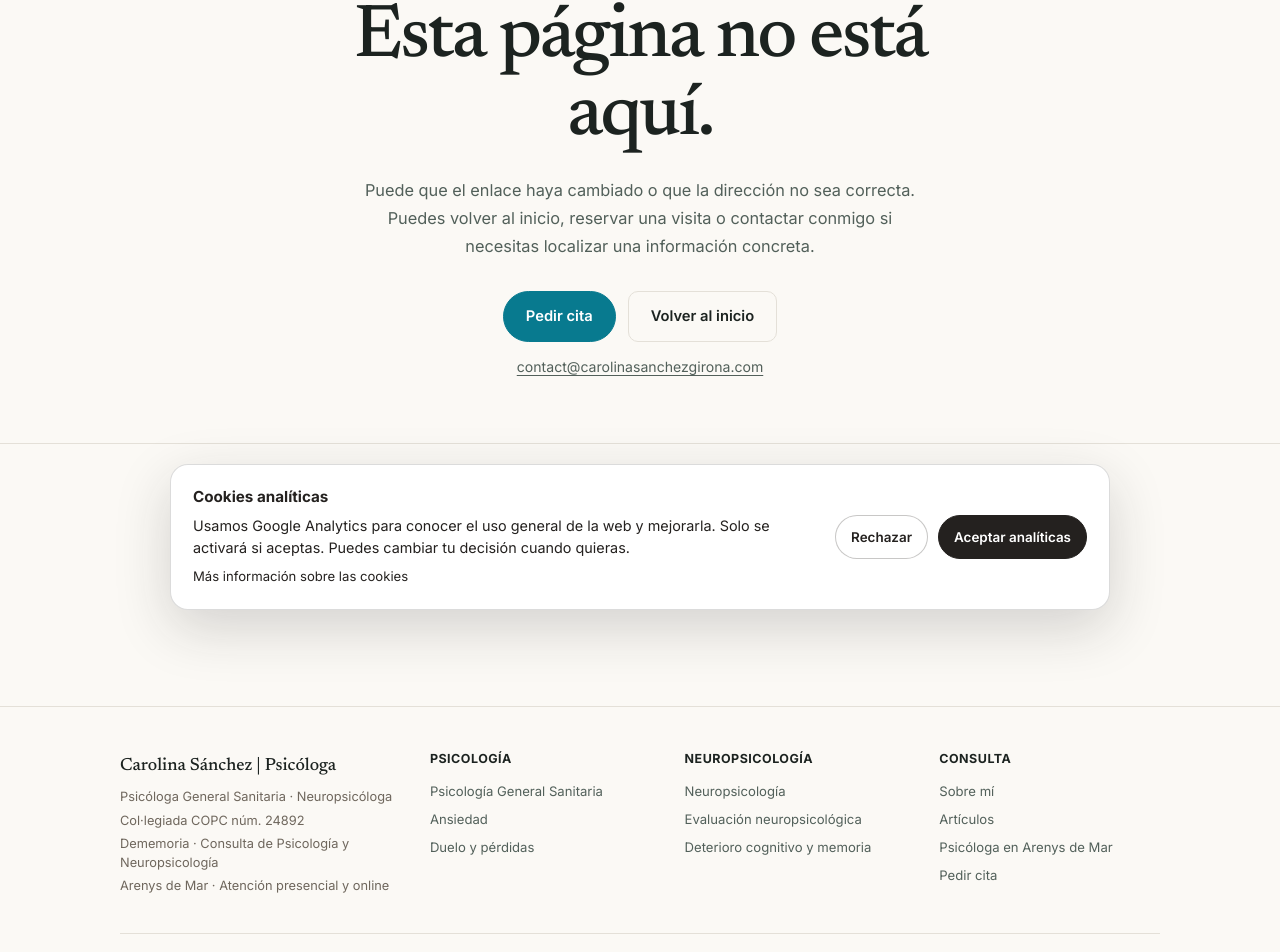
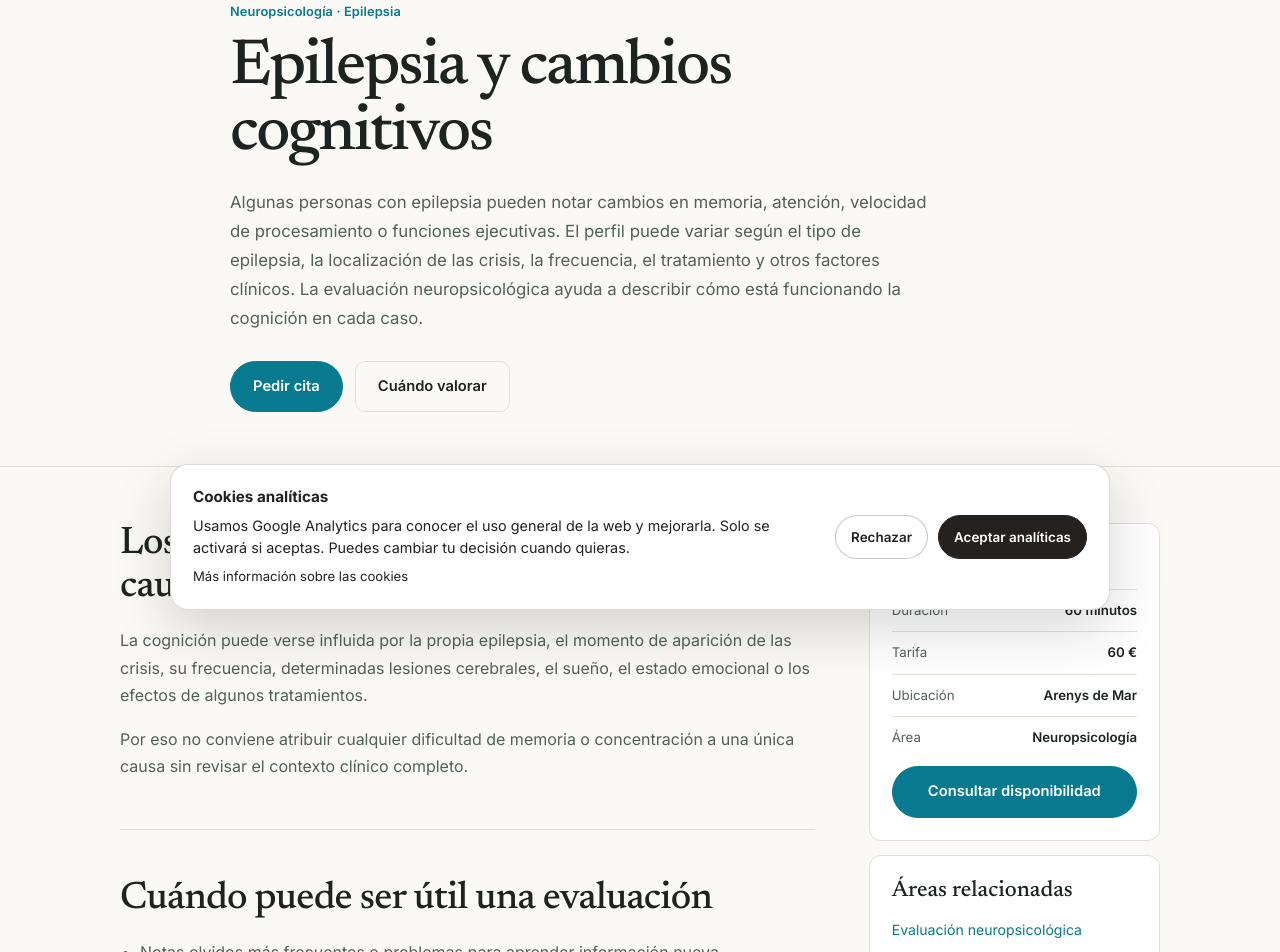
Before and after one commit to carolinasanchezgirona/Portfolio-Carolina, a Next.js app: page /epilepsia-y-cambios-cognitivos in a window 1280 px wide. Before the commit this address had no page. Shown: the part 168-1120 px from the top of the page. Built offline with nearby package versions, Linux system fonts and the light colour scheme.

Commit message:
SEO: add epilepsy cognition page

```diff
--- /dev/null
+++ b/app/epilepsia-y-cambios-cognitivos/page.tsx
@@ -0,0 +1,58 @@
+import type { Metadata } from "next";
+import "../seo-pages.css";
+
+export const metadata: Metadata = {
+  title: "Epilepsia y cambios cognitivos | Neuropsicóloga en Arenys de Mar",
+  description: "Evaluación neuropsicológica de cambios cognitivos en epilepsia: memoria, atención, velocidad de procesamiento, funciones ejecutivas y repercusión funcional.",
+  alternates: { canonical: "/epilepsia-y-cambios-cognitivos/" },
+  openGraph: {
+    title: "Epilepsia y cambios cognitivos | Carolina Sánchez Girona",
+    description: "Neuropsicología para valorar memoria, atención, funciones ejecutivas y repercusión funcional en personas con epilepsia.",
+    url: "https://carolinasanchezgirona.com/epilepsia-y-cambios-cognitivos/",
+  },
+};
+
+const serviceSchema = {
+  "@context": "https://schema.org",
+  "@type": "Service",
+  name: "Evaluación neuropsicológica de cambios cognitivos en epilepsia",
+  provider: { "@type": "Person", name: "Carolina Sánchez Girona", jobTitle: "Neuropsicóloga y Psicóloga General Sanitaria", url: "https://carolinasanchezgirona.com" },
+  areaServed: ["Arenys de Mar", "Maresme", "Barcelona", "España"],
+  serviceType: "Evaluación neuropsicológica en epilepsia",
+  url: "https://carolinasanchezgirona.com/epilepsia-y-cambios-cognitivos/",
+};
+
+export default function EpilepsyCognitionPage() {
+  return (
+    <main className="editorial-site">
+      <header className="site-header">
+        <a className="brand" href="/" aria-label="Carolina Sánchez, inicio"><span className="brand-name">Carolina Sánchez</span><span className="brand-sub">Psicóloga · Neuropsicóloga</span></a>
+        <nav className="nav" aria-label="Navegación principal"><a href="/neuropsicologia/">Neuropsicología</a><a href="/evaluacion-neuropsicologica/">Evaluación</a><a className="nav-cta" href="/cita/">Pedir cita</a></nav>
+      </header>
+      <section className="seo-hero"><div className="editorial-wrap seo-hero-inner">
+        <p className="seo-breadcrumbs"><a href="/">Inicio</a><span>·</span><a href="/neuropsicologia/">Neuropsicología</a><span>·</span><span>Epilepsia y cognición</span></p>
+        <p className="editorial-eyebrow">Neuropsicología · Epilepsia</p>
+        <h1>Epilepsia y cambios cognitivos</h1>
+        <p className="seo-lead">Algunas personas con epilepsia pueden notar cambios en memoria, atención, velocidad de procesamiento o funciones ejecutivas. El perfil puede variar según el tipo de epilepsia, la localización de las crisis, la frecuencia, el tratamiento y otros factores clínicos. La evaluación neuropsicológica ayuda a describir cómo está funcionando la cognición en cada caso.</p>
+        <div className="seo-actions"><a className="editorial-btn editorial-btn-primary" href="/cita/">Pedir cita</a><a className="editorial-btn editorial-btn-secondary" href="#cuando-valorar">Cuándo valorar</a></div>
+      </div></section>
+      <div className="editorial-wrap seo-layout">
+        <article className="seo-copy">
+          <section><h2>Los cambios cognitivos pueden tener varias causas</h2><p>La cognición puede verse influida por la propia epilepsia, el momento de aparición de las crisis, su frecuencia, determinadas lesiones cerebrales, el sueño, el estado emocional o los efectos de algunos tratamientos.</p><p>Por eso no conviene atribuir cualquier dificultad de memoria o concentración a una única causa sin revisar el contexto clínico completo.</p></section>
+          <section id="cuando-valorar"><h2>Cuándo puede ser útil una evaluación</h2><ul><li>Notas olvidos más frecuentes o problemas para aprender información nueva.</li><li>Te cuesta mantener la atención o seguir tareas complejas.</li><li>Sientes más lentitud mental de la habitual.</li><li>Te cuesta organizar, planificar o cambiar de estrategia.</li><li>Los cambios afectan al trabajo, estudios o autonomía.</li><li>Necesitas una línea base para comparar la evolución.</li><li>Neurología recomienda explorar el funcionamiento cognitivo con más detalle.</li></ul></section>
+          <section><h2>Qué áreas pueden explorarse</h2><p>La valoración puede incluir memoria verbal y visual, atención, velocidad de procesamiento, funciones ejecutivas, lenguaje y habilidades visuoespaciales, según el motivo de consulta.</p><p>También se revisan sueño, fatiga, estado emocional, medicación y funcionamiento cotidiano, porque pueden modificar el rendimiento.</p></section>
+          <section><h2>Memoria, atención y funciones ejecutivas</h2><p>Las quejas de memoria no siempre reflejan un problema puramente mnésico. Una atención inestable o una velocidad de procesamiento reducida pueden dificultar el aprendizaje de nueva información. Por eso puede ser útil valorar también <a href="/problemas-de-atencion-y-concentracion-en-adultos/">atención y concentración</a> y <a href="/funciones-ejecutivas-y-planificacion-en-adultos/">funciones ejecutivas</a>.</p></section>
+          <section><h2>Qué aporta la evaluación neuropsicológica</h2><p>La <a href="/evaluacion-neuropsicologica/">evaluación neuropsicológica</a> ayuda a identificar fortalezas y dificultades, establecer una referencia para seguimiento y orientar estrategias de compensación.</p><p>En determinados contextos hospitalarios, la neuropsicología también puede formar parte de valoraciones más amplias relacionadas con cirugía de epilepsia. En esos casos, el estudio debe realizarse dentro del circuito especializado correspondiente.</p></section>
+          <section><h2>Seguimiento y estrategias</h2><p>Según el perfil, pueden plantearse apoyos externos, organización de rutinas, estrategias de memoria, reducción de distractores y adaptación de tareas cognitivamente exigentes.</p><p>La neuropsicología complementa el seguimiento neurológico y no sustituye la valoración médica ni el ajuste del tratamiento antiepiléptico.</p><div className="seo-callout"><strong>Una dificultad cognitiva no se interpreta aislada del contexto neurológico.</strong><span>El valor de la evaluación está en integrar rendimiento, tratamiento, evolución y vida cotidiana.</span></div></section>
+        </article>
+        <aside className="seo-sidebar" aria-label="Información práctica">
+          <div className="seo-card"><h2>Primera visita</h2><ul className="seo-facts"><li><span>Duración</span><strong>60 minutos</strong></li><li><span>Tarifa</span><strong>60 €</strong></li><li><span>Ubicación</span><strong>Arenys de Mar</strong></li><li><span>Área</span><strong>Neuropsicología</strong></li></ul><a className="editorial-btn editorial-btn-primary" href="/cita/">Consultar disponibilidad</a></div>
+          <div className="seo-card"><h3>Áreas relacionadas</h3><div className="seo-related"><a href="/evaluacion-neuropsicologica/">Evaluación neuropsicológica</a><a href="/problemas-de-memoria/">Problemas de memoria</a><a href="/problemas-de-atencion-y-concentracion-en-adultos/">Atención y concentración</a><a href="/funciones-ejecutivas-y-planificacion-en-adultos/">Funciones ejecutivas</a></div></div>
+        </aside>
+      </div>
+      <section className="editorial-section seo-authority"><div className="editorial-wrap seo-authority-grid"><div><p className="editorial-section-eyebrow">Profesional responsable</p><h2>Carolina Sánchez Girona</h2><p className="editorial-role">Psicóloga General Sanitaria · Neuropsicóloga</p></div><div className="seo-authority-copy"><p>Trabajo en evaluación neuropsicológica de personas adultas con cambios cognitivos asociados a condiciones neurológicas, integrando rendimiento, estado emocional y repercusión funcional.</p><div className="seo-authority-links"><a href="/sobre-mi/">Conocer mi trayectoria profesional →</a><a href="/neuropsicologia/">Ver Neuropsicología →</a></div></div></div></section>
+      <footer className="editorial-footer"><div className="editorial-wrap editorial-footer-inner"><div><p className="editorial-footer-brand">Carolina Sánchez | Psicóloga</p><p>Dememoria · Consulta de Psicología y Neuropsicología</p></div><div><p>Arenys de Mar · Atención online</p><p>© 2026 Carolina Sánchez Girona</p></div></div></footer>
+      <script type="application/ld+json" dangerouslySetInnerHTML={{ __html: JSON.stringify(serviceSchema) }} />
+    </main>
+  );
+}
```
